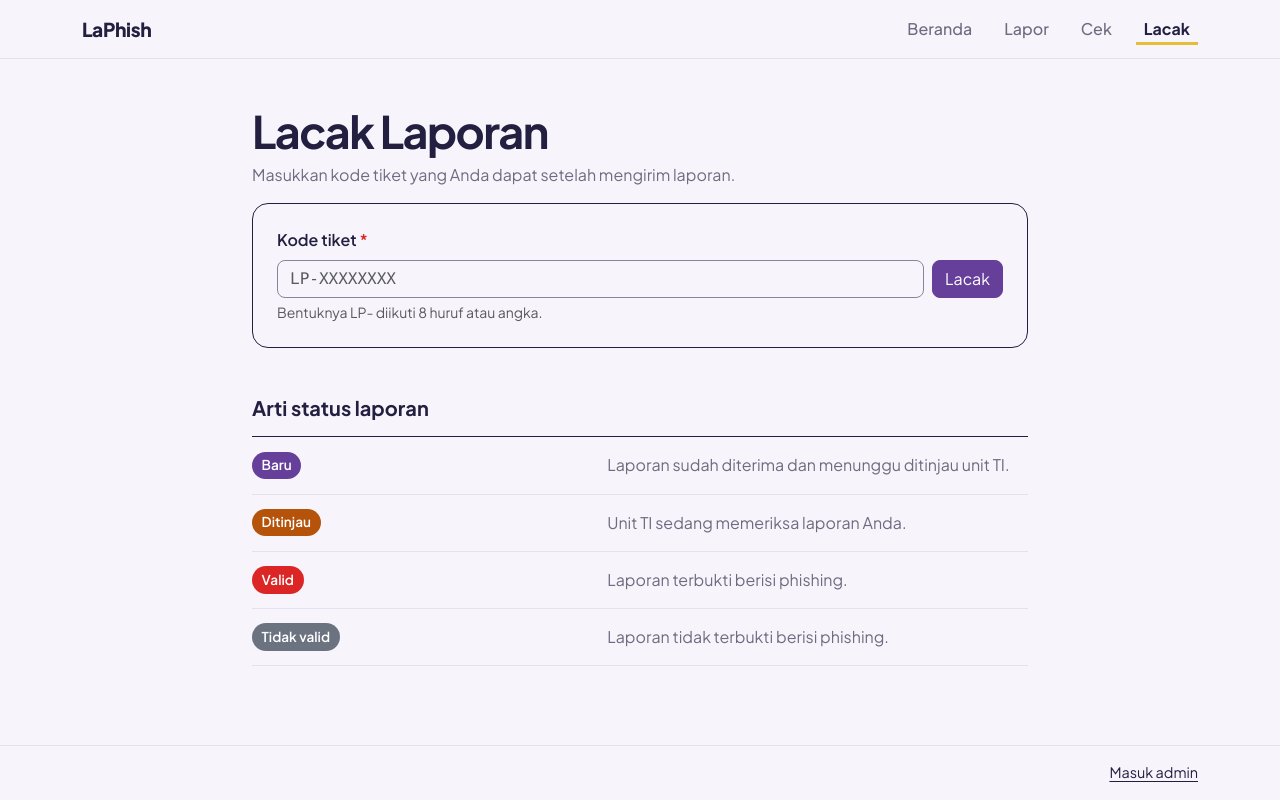
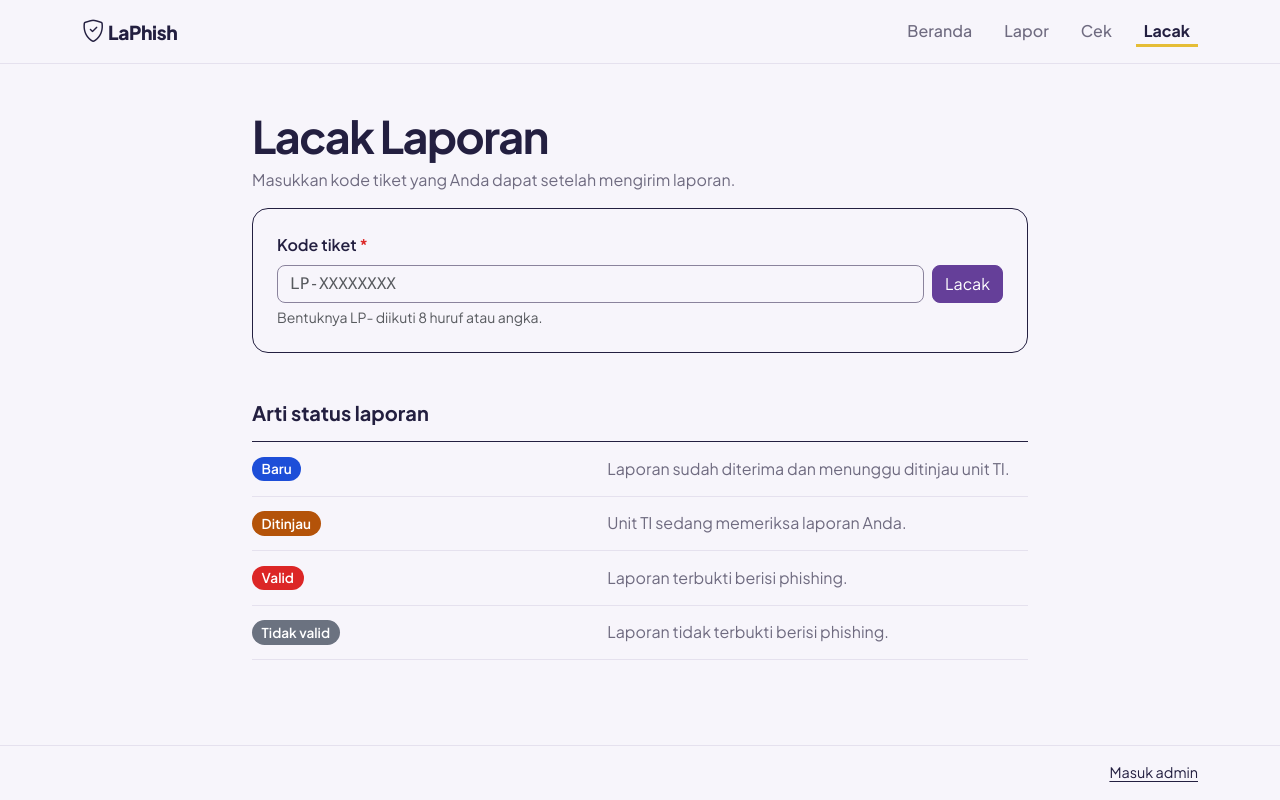
Before and after one commit to Kingarthuria/laphish, a PHP site: page /lacak.php in a window 1280 px wide. Run offline with PHP 8.4, Linux system fonts and the light colour scheme.

Commit message:
tampilan: kembalikan ikon merek, ganti warna Baru ke biru, rapikan lencana
Ikon perisai merek dikembalikan dan seragam di header publik, sidebar
admin, dan halaman login. Status Baru memakai biru agar tidak mirip
tombol ungu. Lencana status tidak lagi mewarisi letter-spacing negatif
dari judul halaman, sehingga hurufnya tidak berdempet di detail laporan.

```diff
--- a/admin/login.php
+++ b/admin/login.php
@@ -42,7 +42,7 @@ $flashes = take_flashes();
 <div class="lp-login">
     <div class="card p-4" style="width: 100%; max-width: 380px">
         <div class="text-center mb-3">
-            <div class="fw-bold fs-4">LaPhish</div>
+            <div class="fw-bold fs-4"><i class="bi bi-shield-check me-1"></i>LaPhish</div>
             <div class="text-muted-lp small">Masuk sebagai petugas unit TI</div>
         </div>
         <?php foreach ($flashes as $f): ?>
--- a/assets/css/app.css
+++ b/assets/css/app.css
@@ -27,6 +27,7 @@
   --lp-orange: #B45309; --lp-orange-bg: #FFF7ED; --lp-orange-text: #92400E;
   --lp-green: #15803D;  --lp-green-bg: #F0FDF4;  --lp-green-text: #166534;  /* #15803D: teks putih di lencana naik dari 3,3:1 ke 5,0:1 */
   --lp-grey: #6B7280;   --lp-grey-bg: #F3F4F6;   --lp-grey-text: #374151;
+  --lp-blue: #1D4ED8;   /* status Baru: sengaja bukan ungu agar tidak mirip tombol */
 
   /* Sambungan ke variabel Bootstrap */
   --bs-body-font-family: "Plus Jakarta Sans", system-ui, -apple-system, "Segoe UI", sans-serif;
@@ -73,12 +74,12 @@
 .table thead th { font-size: .85rem; color: var(--lp-muted); font-weight: 600; background: #F3F0F9; border-top: 1px solid var(--lp-border); }
 
 /* ---------- Badge status (pemetaan warna: 02b bagian 0) ---------- */
-.st { display: inline-flex; align-items: center; gap: .3rem; font-size: .75rem; font-weight: 600; padding: .22rem .6rem; border-radius: 999px; color: #fff; white-space: nowrap; }
+.st { display: inline-flex; align-items: center; gap: .3rem; font-size: .75rem; font-weight: 600; letter-spacing: 0; line-height: 1.3; padding: .22rem .6rem; border-radius: 999px; color: #fff; white-space: nowrap; }
 .st-red { background: var(--lp-red); }
 .st-orange { background: var(--lp-orange); }
 .st-green { background: var(--lp-green); }
 .st-grey { background: var(--lp-grey); }
-.st-purple { background: var(--lp-primary); }
+.st-blue { background: var(--lp-blue); }
 
 /* ---------- Pesan (alert) ---------- */
 .alert-ok, .alert-err, .alert-info-lp, .alert-warn { border: 1.5px solid; }
@@ -100,7 +101,7 @@
 .timeline .item:last-child { margin-bottom: 0; }
 .timeline .item::before { content: ""; position: absolute; left: -1.62rem; top: .35rem; width: .8rem; height: .8rem; border-radius: 50%; background: var(--c, var(--lp-primary)); border: 2px solid #fff; }
 /* Titik riwayat mengikuti warna status (selalu disertai lencana bertulisan) */
-.timeline .item-baru { --c: var(--lp-primary); }
+.timeline .item-baru { --c: var(--lp-blue); }
 .timeline .item-ditinjau { --c: var(--lp-orange); }
 .timeline .item-valid { --c: var(--lp-red); }
 .timeline .item-tidak_valid { --c: var(--lp-grey); }
@@ -113,6 +114,7 @@ body.lp-public { min-height: 100vh; display: flex; flex-direction: column; }
 /* Header dan footer terang (arah desain A): garis tipis, bukan blok gelap. Kuning hanya garis bawah menu aktif. */
 .lp-nav { background: var(--lp-bg); border-bottom: 1px solid var(--lp-border); padding-block: .6rem; }
 .lp-nav .navbar-brand { font-weight: 800; font-size: 1.2rem; letter-spacing: -.02em; color: var(--lp-dark); }
+.lp-nav .navbar-brand i { color: var(--lp-dark); font-size: 1.4rem; }
 .lp-nav .nav-link { color: var(--lp-muted); font-weight: 500; padding-block: .25rem; }
 .lp-nav .nav-link:hover { color: var(--lp-dark); }
 .lp-nav .nav-link.active { color: var(--lp-dark); font-weight: 700; box-shadow: inset 0 -3px 0 var(--lp-accent); }
@@ -193,6 +195,7 @@ body.lp-public { min-height: 100vh; display: flex; flex-direction: column; }
 .lp-shell { display: grid; grid-template-columns: 240px 1fr; min-height: 100vh; }
 .lp-side { background: var(--lp-dark); display: flex; flex-direction: column; padding: 1rem .75rem; position: sticky; top: 0; height: 100vh; }
 .lp-side .brand { color: #fff; font-weight: 800; font-size: 1.2rem; letter-spacing: -.02em; padding: .25rem .75rem 1rem; border-bottom: 1px solid rgba(255, 255, 255, .12); margin-bottom: .75rem; text-decoration: none; }
+.lp-side .brand i { color: #fff; font-size: 1.4rem; }
 .lp-side a:not(.brand) { display: flex; align-items: center; gap: .6rem; color: rgba(255, 255, 255, .75); text-decoration: none; padding: .55rem .75rem; border-radius: .5rem; margin-bottom: .15rem; font-weight: 500; }
 .lp-side a:not(.brand):hover { background: rgba(255, 255, 255, .06); color: #fff; }
 .lp-side a.active { background: rgba(255, 255, 255, .12); color: #fff; font-weight: 700; }
--- a/includes/helpers.php
+++ b/includes/helpers.php
@@ -196,7 +196,7 @@ function generate_ticket(): string
 /* ---------------- Label dan warna status ---------------- */
 
 const REPORT_STATUSES = [
-    'baru'        => ['label' => 'Baru',        'class' => 'st-purple'],
+    'baru'        => ['label' => 'Baru',        'class' => 'st-blue'],
     'ditinjau'    => ['label' => 'Ditinjau',    'class' => 'st-orange'],
     'valid'       => ['label' => 'Valid',       'class' => 'st-red'],
     'tidak_valid' => ['label' => 'Tidak valid', 'class' => 'st-grey'],
--- a/includes/layout_admin_atas.php
+++ b/includes/layout_admin_atas.php
@@ -29,7 +29,7 @@ $me = current_admin();
 <body class="lp-admin">
 <div class="lp-shell">
     <nav class="lp-side" aria-label="Menu admin">
-        <a class="brand" href="<?= url('admin/index.php') ?>">LaPhish</a>
+        <a class="brand" href="<?= url('admin/index.php') ?>"><i class="bi bi-shield-check me-1"></i>LaPhish</a>
         <?php foreach ($menu as $key => [$label, $href]): ?>
             <a class="<?= $key === $activeMenu ? 'active' : '' ?>" href="<?= url($href) ?>"<?= $key === $activeMenu ? ' aria-current="page"' : '' ?>><?= e($label) ?></a>
         <?php endforeach; ?>
--- a/includes/layout_publik_atas.php
+++ b/includes/layout_publik_atas.php
@@ -26,7 +26,7 @@ $flashClass = ['sukses' => 'alert-ok', 'galat' => 'alert-err', 'info' => 'alert-
 <body class="lp-public">
 <nav class="navbar navbar-expand-md lp-nav">
     <div class="container">
-        <a class="navbar-brand" href="<?= url('index.php') ?>">LaPhish</a>
+        <a class="navbar-brand" href="<?= url('index.php') ?>"><i class="bi bi-shield-check me-1"></i>LaPhish</a>
         <button class="navbar-toggler" type="button" data-bs-toggle="collapse" data-bs-target="#navPublik" aria-controls="navPublik" aria-expanded="false" aria-label="Buka menu">
             <span class="navbar-toggler-icon"></span>
         </button>
```
